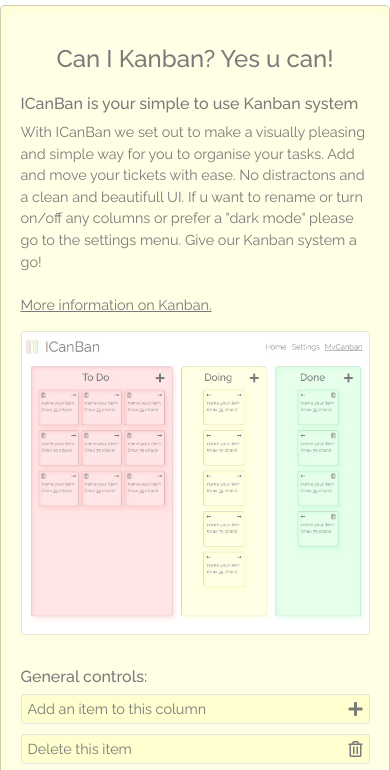
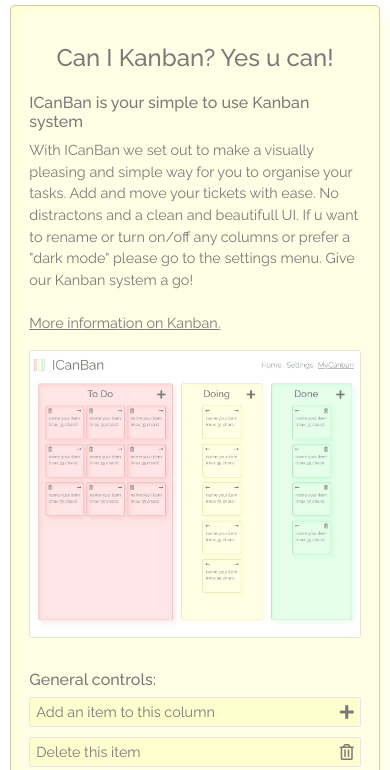
Before and after one commit to JorisPaarde/ICanBan, a plain HTML site: page index.html in a window 390 px wide. Shown: the part 74-844 px from the top of the page. Drawn offline with nearby package versions, Linux system fonts and the light colour scheme.

Commit message:
adjusted homescreen width

```diff
--- a/assets/css/style.css
+++ b/assets/css/style.css
@@ -573,7 +573,9 @@ button.btn.btn-outline-secondary.green-bg:hover{
     h1{
     font-size: 1.5rem;
     }
-
+    .container.info-screen {
+    width: 95%;
+    }
     .my-canban-column p{
     margin-top: 0rem;
     }
```
